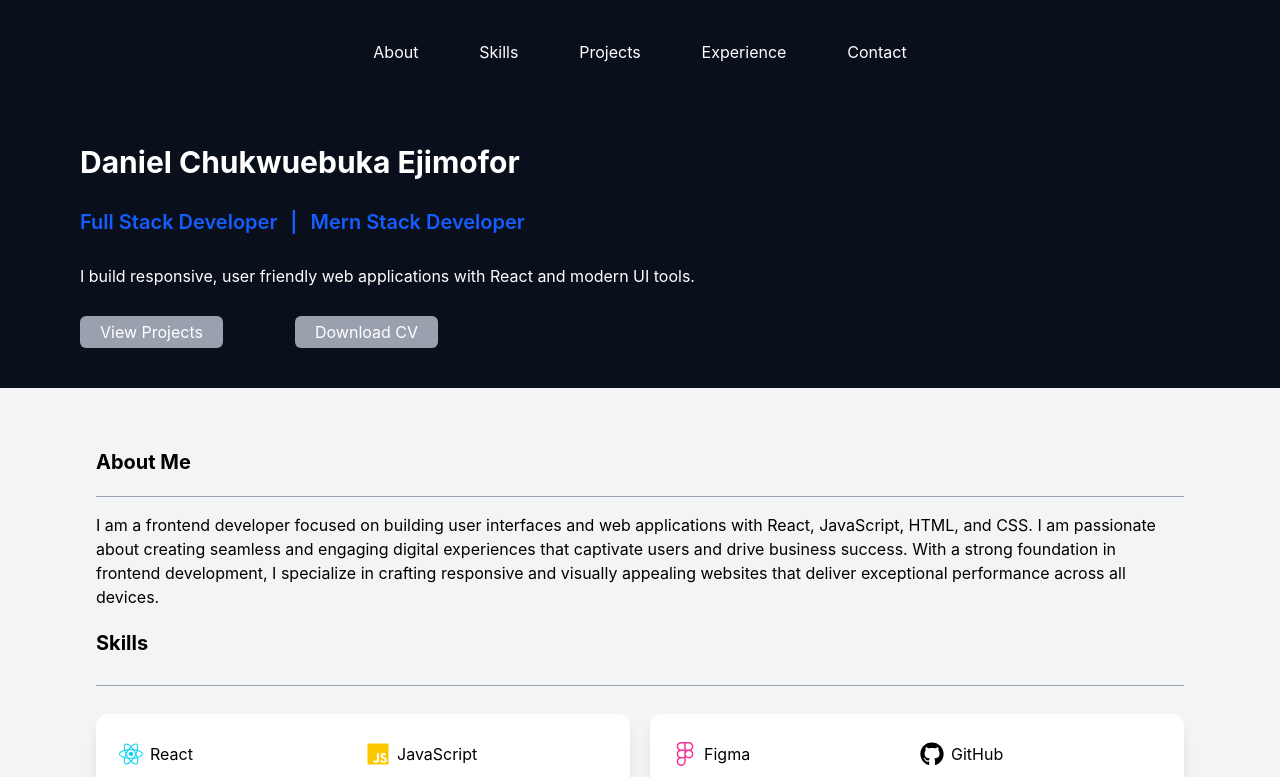
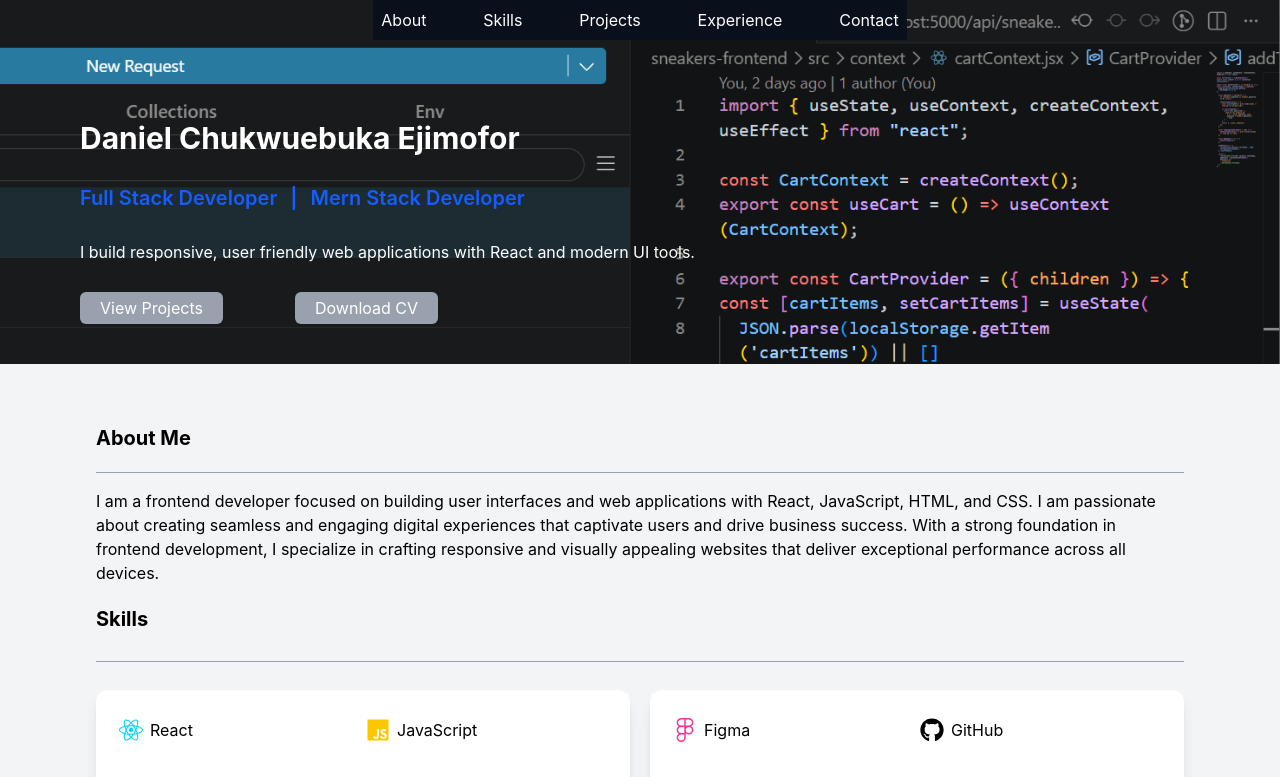
Before and after one commit to DanielApple05/daniels-port-folio, a React (Vite) app: page / in a window 1280 px wide. Shown: the top 777 px of the page. Built offline with nearby package versions, Linux system fonts and the light colour scheme.

Commit message:
Refactor code structure for improved readability and maintainability

```diff
--- a/src/components/header-components/hero.jsx
+++ b/src/components/header-components/hero.jsx
@@ -6,8 +6,10 @@ const hero = () => {
   const About = [{ id: 1, name: 'View Projects', link: 'https://github.com/DanielApple05' }, { id: 2, name: 'Download CV', link: '/Daniel_Ejimofor_CV.pdf', download: true }];
   return (
     <div>
-      <div className='bg-[#0A0F1C] text-white xl:py-10 py-5 w-full xl:text-base text-xs grid'>
-        <div className='flex justify-between xl:w-5/12 w-10/12 place-self-center '>
+      <div
+       style={{ backgroundImage: "url('/images/snippet.png')" }}
+      className=' text-white xl:pb-10 pb-5 w-full bg-no-repeat bg-cover  xl:text-base text-xs grid'>
+        <div className='flex justify-between xl:w-5/12 w-full p-2 place-self-center bg-[#0A0F1C] '>
           {Tabs.map((tab) => (
             tab.isSection ? (
               <a
@@ -31,7 +33,7 @@ const hero = () => {
           {/* <div className=' xl:w-4/12 w-3/12 justify-end flex items-center '>
             <img src="/images/myIcon.jpeg" alt="My Icon" className='xl:w-60 w-20 xl:h-60 h-20 rounded-full object-cover xl:ring-5 ring-2 xl:m-2 m-1 ' />
           </div> */}
-          <div className='flex flex-col place-items-start xl:space-y-7 space-y-2 xl:w-10/12 w-8/12 xl:pt-5 pt-2 '>
+          <div className='flex flex-col place-items-start xl:space-y-7 space-y-2 xl:w-10/12 w-8/12 xl:pt-5 pt-2 backdrop-blur-l '>
             <h1 className='xl:text-3xl text-xs font-bold'>
               Daniel Chukwuebuka Ejimofor
             </h1>
```
Also changed, not shown: public/images/snippet.png (added).
